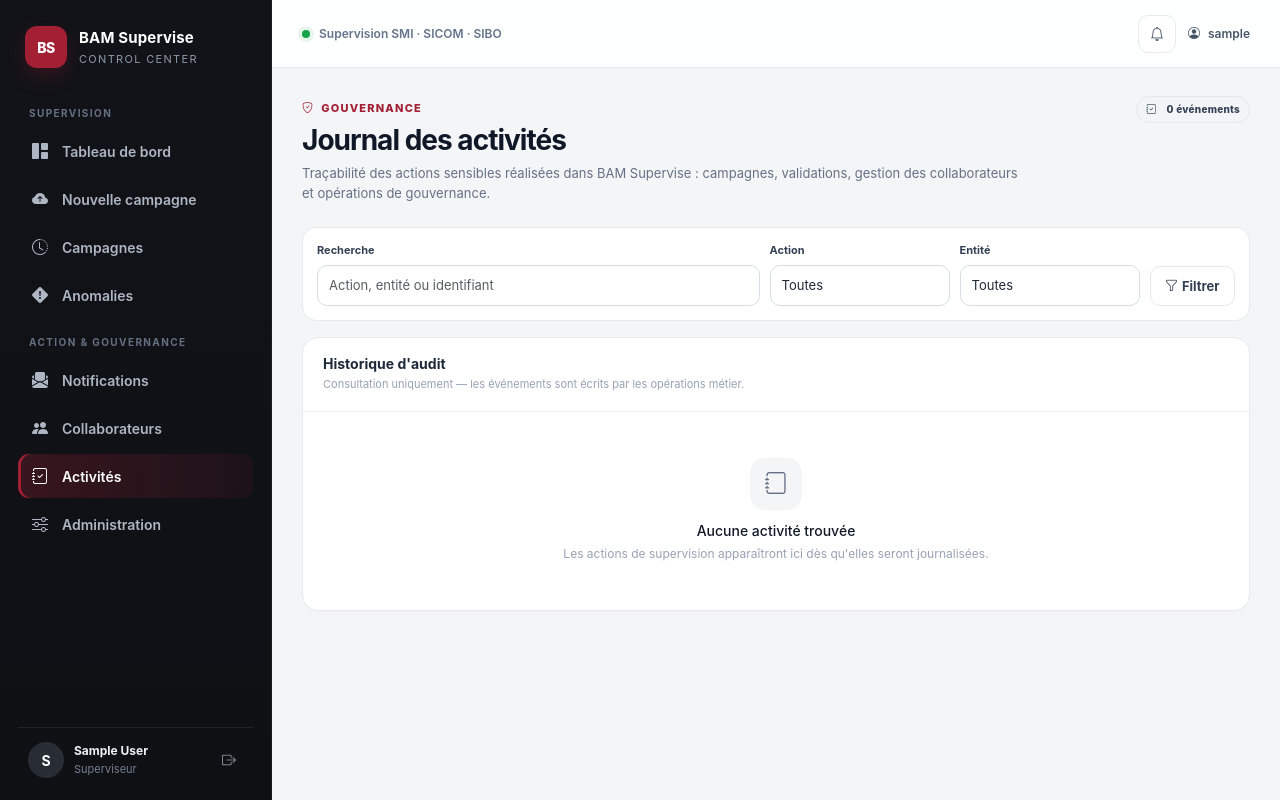
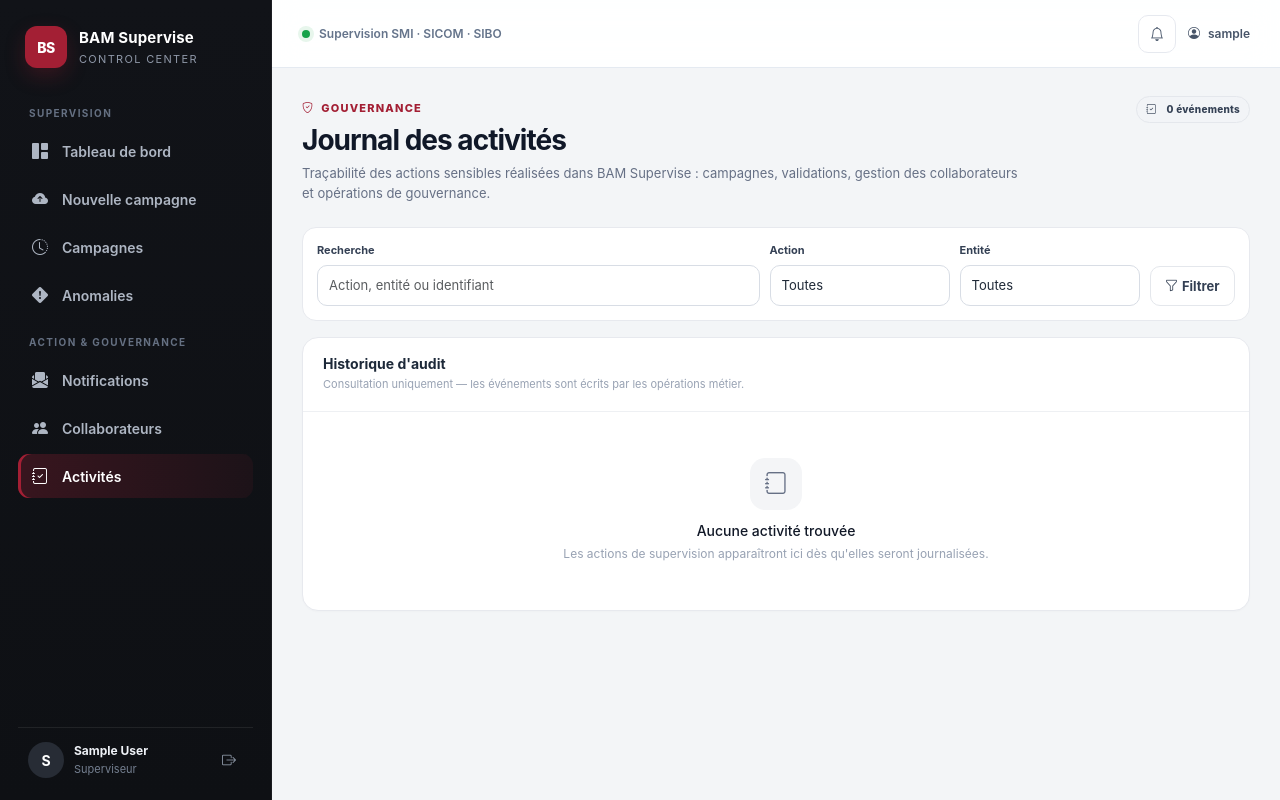
Before and after one commit to mohamedsamibouanani-cmyk/BAM-supervise, a Django app: page /activites/ in a window 1280 px wide. Run offline with Django 5.2, Linux system fonts and the light colour scheme; the visitor is signed in with stand-in values (Sample User, id 1); data comes from the database, SQL or seed files in the repository; data that the repository does not hold is empty; some libraries are stand-ins or nearby versions.

Commit message:
Remove Administration from application navigation

```diff
--- a/supervision/templates/supervision/base.html
+++ b/supervision/templates/supervision/base.html
@@ -32,7 +32,6 @@
       <a class="sidebar-link {% if request.resolver_match.url_name == 'notification_list' %}active{% endif %}" href="{% url 'notification_list' %}"><i class="bi bi-envelope-paper-fill"></i><span>Notifications</span></a>
       <a class="sidebar-link {% if request.resolver_match.url_name == 'group_list' or 'contact_' in request.resolver_match.url_name %}active{% endif %}" href="{% url 'group_list' %}"><i class="bi bi-people-fill"></i><span>Collaborateurs</span></a>
       <a class="sidebar-link {% if request.resolver_match.url_name == 'activity_list' %}active{% endif %}" href="{% url 'activity_list' %}"><i class="bi bi-journal-check"></i><span>Activités</span></a>
-      <a class="sidebar-link" href="/admin/"><i class="bi bi-sliders"></i><span>Administration</span></a>
     </nav>
 
     <div class="sidebar-spacer"></div>
@@ -57,7 +56,6 @@
         <a class="sidebar-link" href="{% url 'notification_list' %}"><i class="bi bi-envelope-paper-fill"></i>Notifications</a>
         <a class="sidebar-link" href="{% url 'group_list' %}"><i class="bi bi-people-fill"></i>Collaborateurs</a>
         <a class="sidebar-link" href="{% url 'activity_list' %}"><i class="bi bi-journal-check"></i>Activités</a>
-        <a class="sidebar-link" href="/admin/"><i class="bi bi-sliders"></i>Administration</a>
       </nav>
     </div>
   </div>
```
